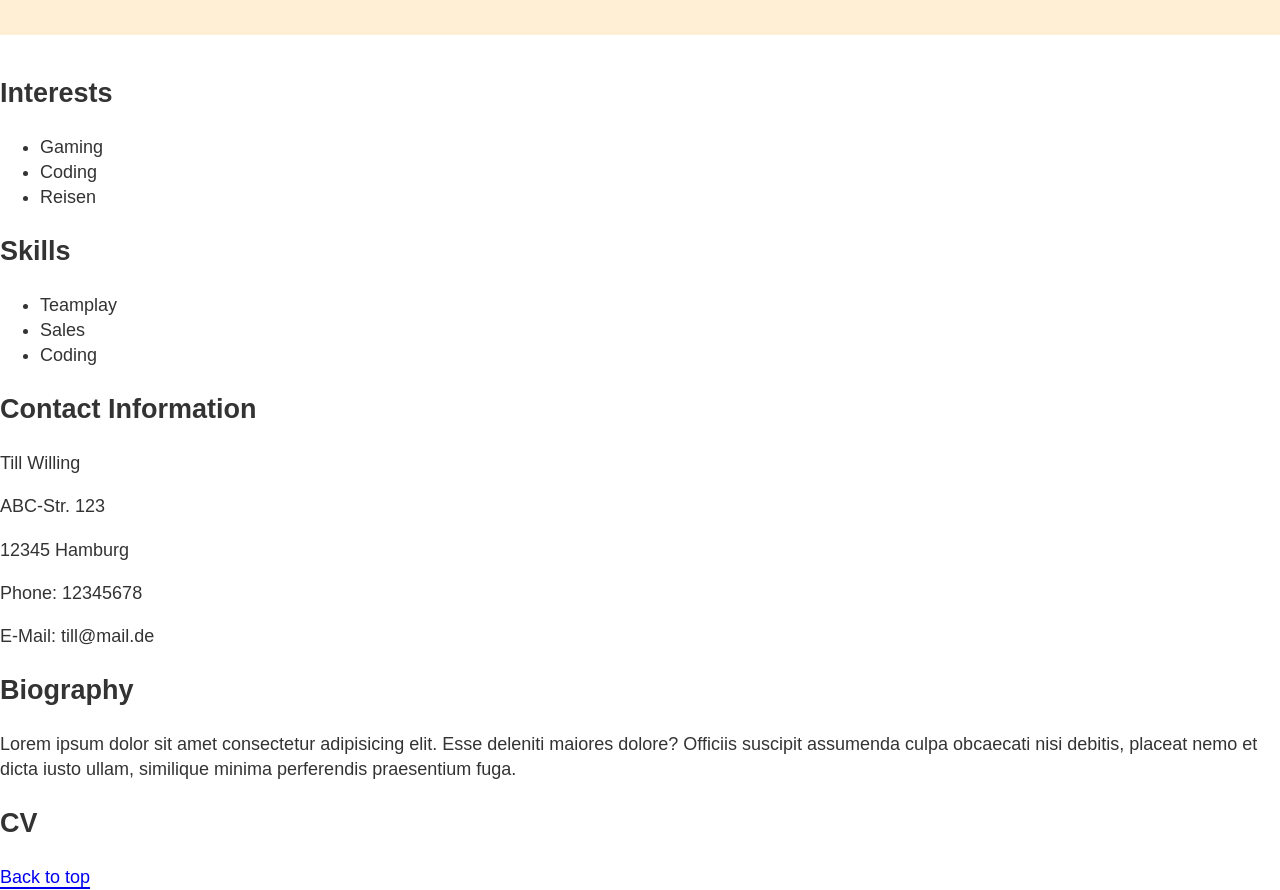
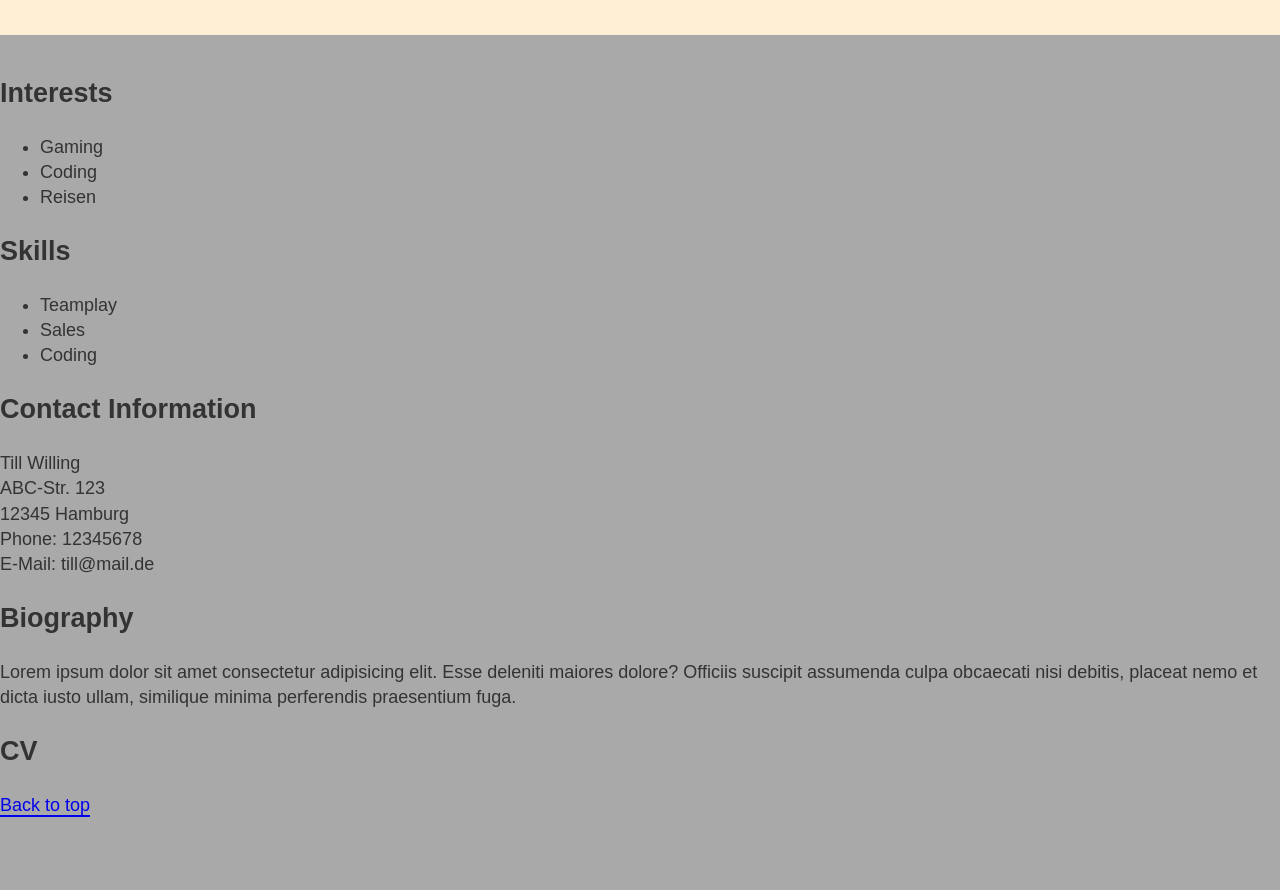
Before and after one commit to tillwilling/personal-website, a plain HTML site: page index.html in a window 1280 px wide. Shown: the part 1008-1898 px from the top of the page. After the commit the page ends 1826 px from the top, so only its background shows below. Drawn offline with Linux system fonts and the light colour scheme.

Commit message:
adress element gesetzt

```diff
--- a/index.html
+++ b/index.html
@@ -18,7 +18,6 @@
             <a class="button" href="#contact">Contact</a>
             <a class="button" href="#biography">Biography</a>
         </nav>
-
         <figure>
             <img class="image-fluid" src="./images/till-sitzsack.png" alt="" style="padding-top: 20px;">
             <figcaption>Moin, ich bin Till.
@@ -54,13 +53,14 @@
     <li>Coding</li>
 </ul>
 </section>
-<section id="contact">
-    <h2>Contact Information</h2>
-    <p>Till Willing</p>
-    <p>ABC-Str. 123</p>
-    <p>12345 Hamburg</p>
-    <p>Phone: 12345678</p>
-    <p>E-Mail: till@mail.de</p>
+<adress id="contact">
+<h2>Contact Information</h2>
+    Till Willing<br/>
+    ABC-Str. 123<br/>
+    12345 Hamburg<br/>
+    Phone: 12345678<br/>
+    E-Mail: till@mail.de
+</adress>
 </section>
 <section class="links">
 <a href="http://"></a>
--- a/styles.css
+++ b/styles.css
@@ -7,6 +7,7 @@
   --secondary: papayawhip;
 }
 body {
+  background-color: darkgrey;
   color: var(--black);
   font-family: sans-serif;
   font-size: 112.5%;
@@ -32,10 +33,11 @@ textarea {
   color: white;
   border-bottom: none;
   padding: 8px;
-  margin: 0 0 10px 0;
   border-radius: 4px;
 }
 .image-fluid {
   width: 100%;
   height: auto;
 }
+.interests {
+}
```
